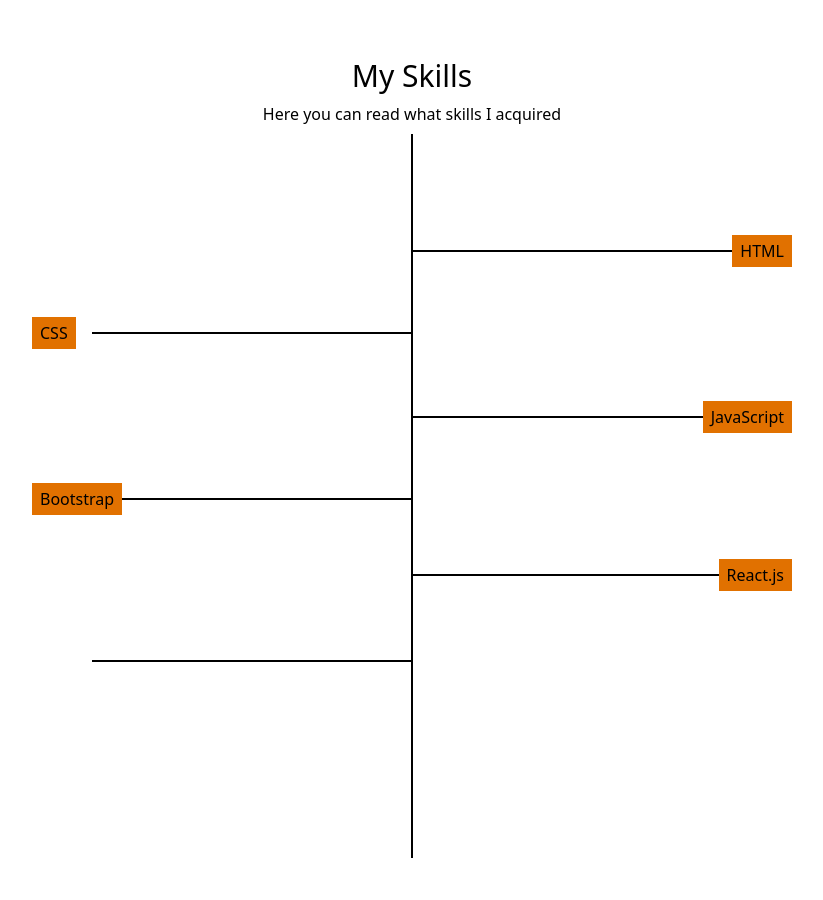
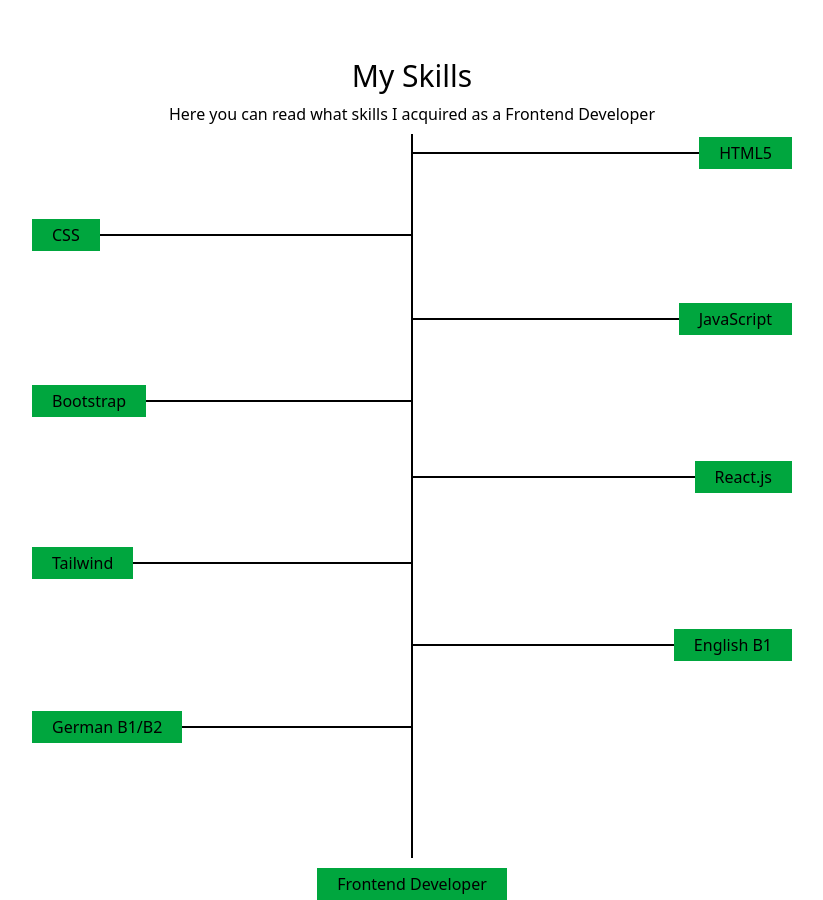
Before and after one commit to mSajewiczz/portfolio, a React (Vite) app: page / in a window 1280 px wide. Shown: the part 610-1510 px from the top of the page, without its empty margins (228-1051 px from the left). Before the commit the page ends 1468 px from the top, so only its background shows below. Built offline with nearby package versions, Linux system fonts and the light colour scheme.

Commit message:
Modified few modules

```diff
--- a/src/Components/MySkills/MySkills.tsx
+++ b/src/Components/MySkills/MySkills.tsx
@@ -1,18 +1,37 @@
+import {useState} from "react";
+
 export default function MySkills() {
+
+    const [info, setInfo] = useState({"html": false, "css": false, "react": false, "tailwind": false, "js": false, "en": false, "de": false, "bootstrap": false});
+
+    function showInfo(value:string, condition:boolean)
+    {
+        setInfo({
+            ...info,
+            [value]: condition
+        });
+    }
+
+
 	return (
 		<>
 			<section className="flex flex-col justify-center items-center gap-2 h-100 h-screen">
 				<h1 className="text-3xl">My Skills</h1>
-				<p>Here you can read what skills I acquired</p>
+				<p>Here you can read what skills I acquired as a Frontend Developer</p>
 
 				<div className="h-screen w-full flex flex-col justify-center items-center relative">
-					<div className="w-xs bg-black h-0.5 -top-60 left-40 relative flex items-center justify-end"><p className="-mx-15 bg-amber-600 px-2 py-1">HTML</p></div>
-					<div className="w-xs bg-black h-0.5 -top-40 -left-40 relative flex items-center justify-start"><p className="-mx-15 bg-amber-600 px-2 py-1">CSS</p></div>
-                    <div className="w-xs bg-black h-0.5 top-20 left-40 relative flex items-center justify-end"><p className="-mx-15 bg-amber-600 px-2 py-1">React.js</p></div>
+					<div className="w-xs bg-black h-0.5 -top-80 left-40 relative flex items-center justify-end"><p onMouseEnter={() => showInfo("html", true)} className="-mx-15 bg-green-600 px-5 py-1">HTML5</p></div>
+
+					<div className="w-xs bg-black h-0.5 -top-60 -left-40 relative flex items-center justify-start"><p onMouseEnter={() => showInfo("css", true)} className="-mx-15 bg-green-600 px-5 py-1">CSS</p></div>
+                    <div className="w-xs bg-black h-0.5 top-0 left-40 relative flex items-center justify-end"><p className="-mx-15 bg-green-600 px-5 py-1">React.js</p></div>
 					<div className="h-full w-0.5 bg-black absolute"></div>
-					<div className="w-xs bg-black h-0.5 -top-20 left-40 relative flex items-center justify-end"><p className="-mx-15 bg-amber-600 px-2 py-1">JavaScript</p></div>
-					<div className="w-xs bg-black h-0.5 top-0 -left-40 relative flex items-center justify-start"><p className="-mx-15 bg-amber-600 px-2 py-1">Bootstrap </p> </div>
-                    <div className="w-xs bg-black h-0.5 top-40 -left-40 relative"></div>
+					<div className="w-xs bg-black h-0.5 -top-40 left-40 relative flex items-center justify-end"><p onMouseEnter={() => showInfo("js", true)} className="-mx-15 bg-green-600 px-5 py-1">JavaScript</p></div>
+					<div className="w-xs bg-black h-0.5 -top-20 -left-40 relative flex items-center justify-start"><p onMouseEnter={() => showInfo("bootstrap", true)} className="-mx-15 bg-green-600 px-5 py-1">Bootstrap </p> </div>
+                    <div className="w-xs bg-black h-0.5 top-20 -left-40 relative flex items-center justify-start"><p onMouseEnter={() => showInfo("tailwind", true)} className="-mx-15 bg-green-600 px-5 py-1">Tailwind </p> </div>
+                    <div className="w-xs bg-black h-0.5 top-40 left-40 relative flex items-center justify-end"><p onMouseEnter={() => showInfo("en", true)}  className="-mx-15 bg-green-600 px-5 py-1">English B1</p></div>
+                    <div className="w-xs bg-black h-0.5 top-60 -left-40 relative flex items-center justify-start"><p onMouseEnter={() => showInfo("de", true)} className="-mx-15 bg-green-600 px-5 py-1">German B1/B2 </p></div>
+                    <div className="top-95 relative flex items-center justify-start"><p className="-mx-15 bg-green-600 px-5 py-1">Frontend Developer</p></div>
+
 				</div>
 			</section>
 		</>
```
